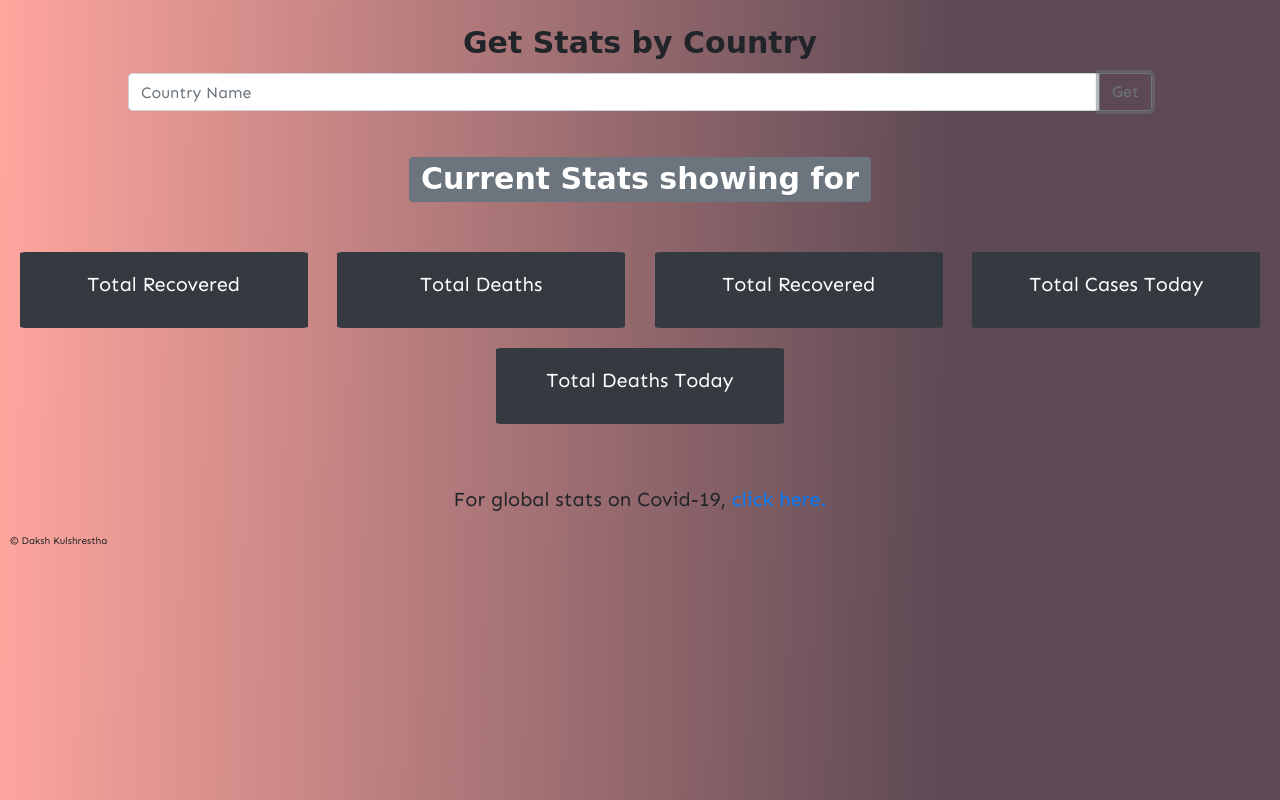
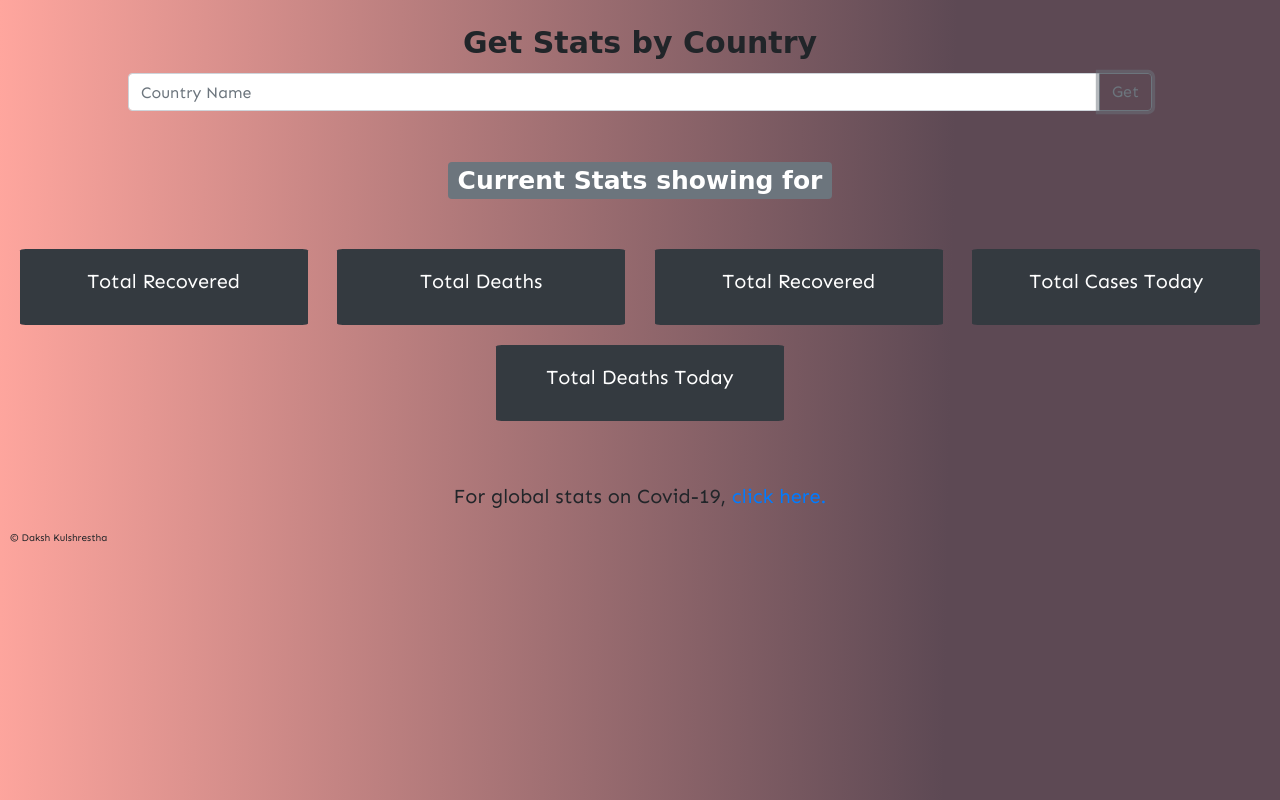
Before and after one commit to dawksh/covid-counter, a plain HTML site: page country.html in a window 1280 px wide. Both pictures are taken after a click on the button "Get". Drawn offline with nearby package versions, Linux system fonts and the light colour scheme; no server answers; a web font is replaced by a local one.

Commit message:
Update styleForCovid.css

```diff
--- a/styleForCovid.css
+++ b/styleForCovid.css
@@ -72,3 +72,7 @@ p.navForCovid{
     flex-wrap: wrap;
     justify-content: space-evenly;
 }
+
+.badge{
+    font-size: 25px;
+}
```
